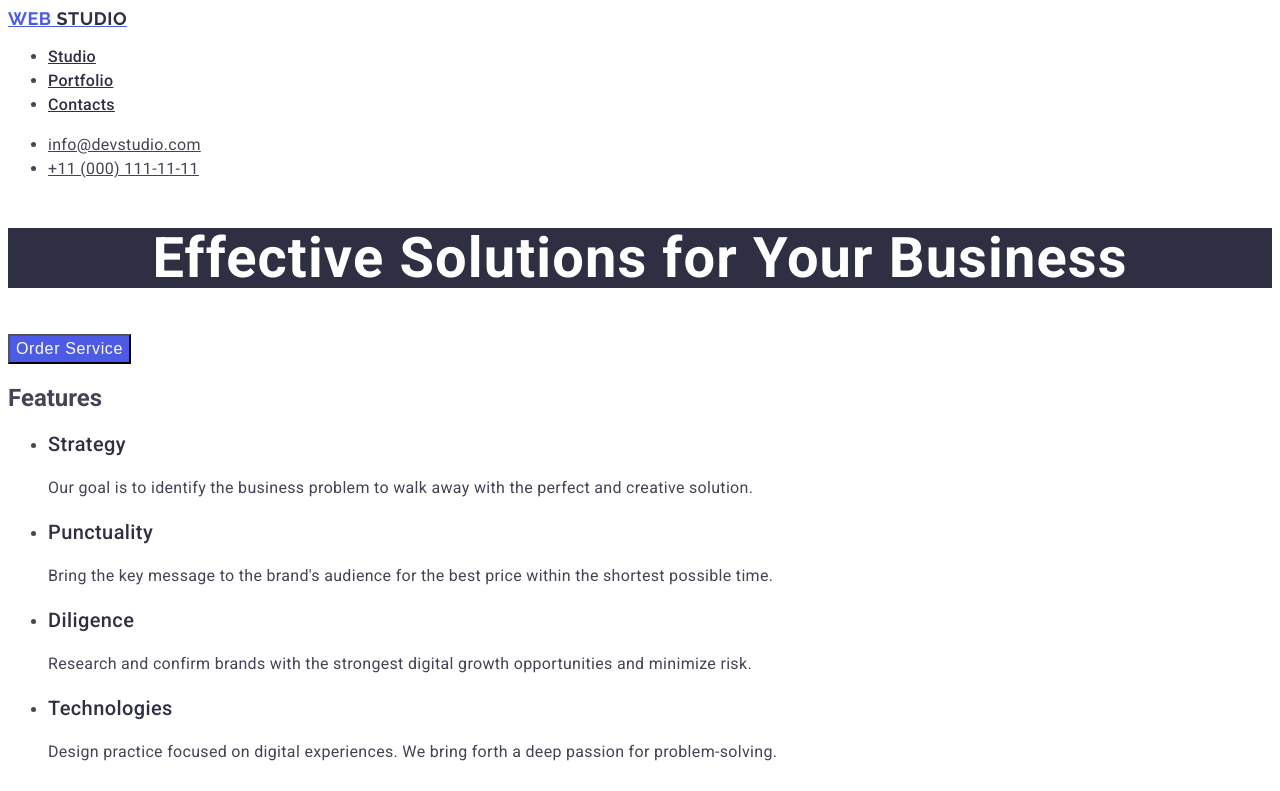
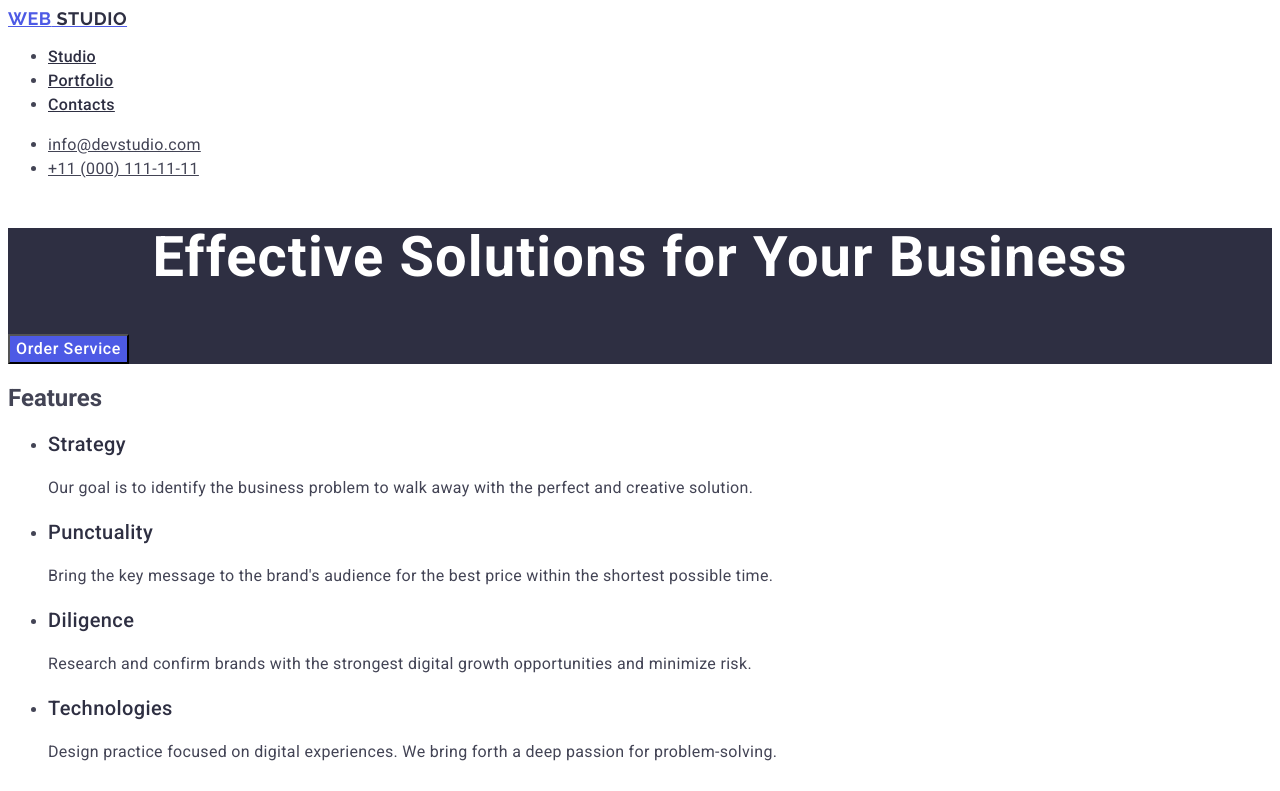
Before and after one commit to sergiy-goshtuk/goit-markup-hw-02, a plain HTML site: page index.html in a window 1280 px wide. Shown: the top 791 px of the page. Drawn offline with Linux system fonts and the light colour scheme.

Commit message:
fix section-1

```diff
--- a/css/styles.css
+++ b/css/styles.css
@@ -50,17 +50,22 @@ body{
     color: #434455;
 }
 
+.section-hero {
+    background-color: #2e2f42;
+}
+
 .hero {
     font-weight: 700;
     font-size: 56px;
-    line-height: 1.07143;
+    line-height: 1.07;
     letter-spacing: 0.02em;
     text-align: center;
     color: #fff;
-    background: #2e2f42;;
+    background-color: #2e2f42;
 }
 
 .button {
+    font-family: "Roboto", sans-serif;
     font-weight: 500;
     font-size: 16px;
     line-height: 1.5;
@@ -130,8 +135,9 @@ body{
 .portfolio-title {
     font-weight: 500;
     font-size: 20px;
-    line-height: 1.2;
+    line-height: 1.11;
     letter-spacing: 0.02em;
+    text-transform: capitalize;
     color: #2e2f42 ;
 }
 
@@ -159,7 +165,7 @@ body{
 }
 
 .footer-text {
-    background: #2e2f42;
+    background-color: #2e2f42;
     font-weight: 400;
     font-size: 16px;
     line-height: 1.5;
--- a/index.html
+++ b/index.html
@@ -38,7 +38,7 @@
       </address>
     </header>
     <main>
-      <section>
+      <section class="section-hero">
         <h1 class="hero">Effective Solutions for Your Business</h1>
         <button type="button" class="button">Order Service</button>
       </section>
```
